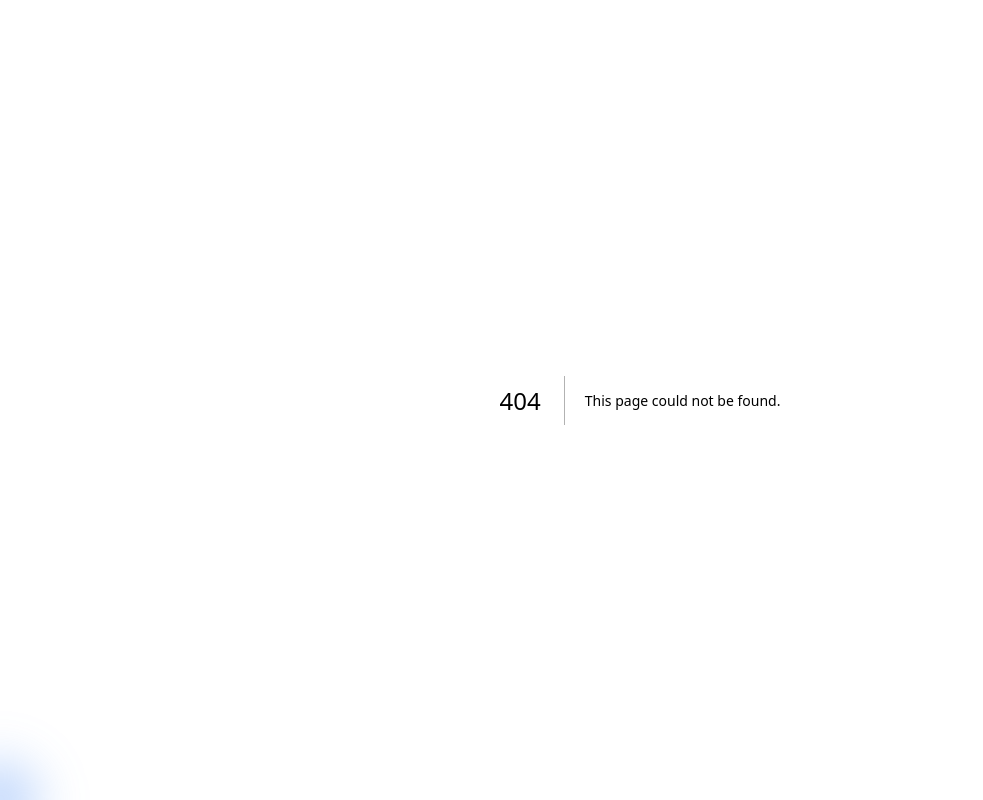
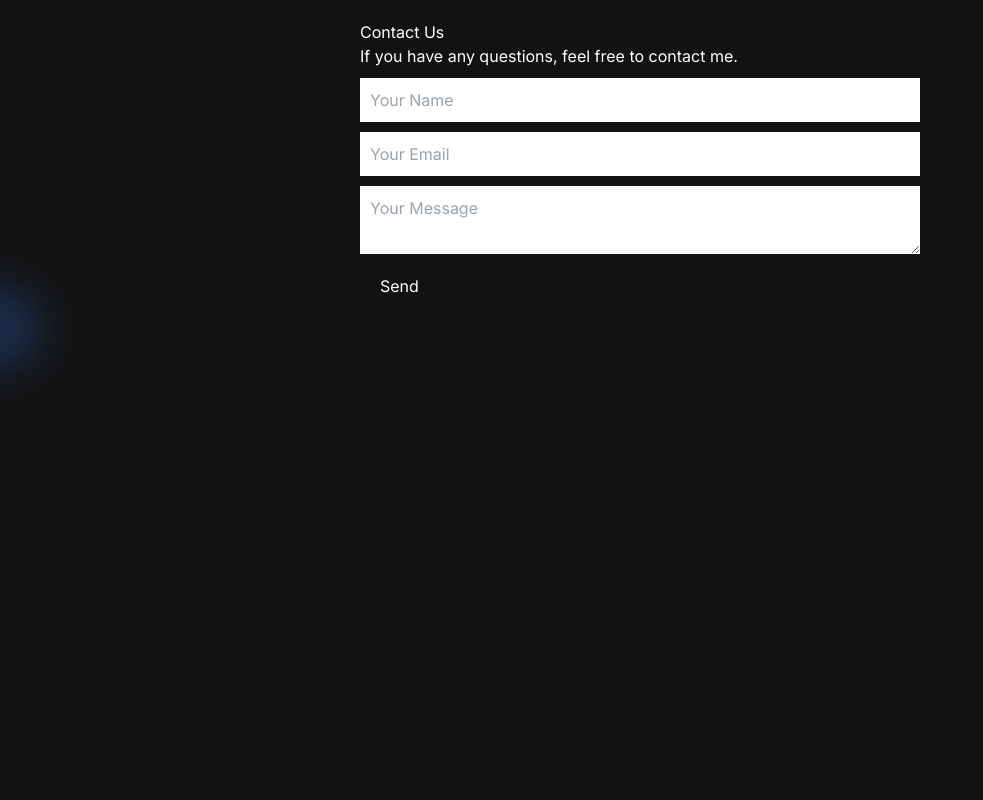
Before and after one commit to iamdeepraj9119/portfolio, a Next.js app: page /contact in a window 1280 px wide. Before the commit this address had no page. Shown: the whole page, without its empty margins (0-983 px from the left). Built offline with nearby package versions, Linux system fonts and the light colour scheme.

Commit message:
done all

```diff
--- a/app/components/Navbar.tsx
+++ b/app/components/Navbar.tsx
@@ -36,6 +36,7 @@ export default function Navbar() {
 
     window.addEventListener('scroll', handleScroll);
     handleScroll();
+
     return () => window.removeEventListener('scroll', handleScroll);
   }, []);
 
@@ -56,13 +57,13 @@ export default function Navbar() {
 
   return (
     <>
-      {/* Progress Bar */}
+      {/* 🔥 Progress Bar */}
       <div
         className="fixed top-0 left-0 h-[2px] bg-blue-500 z-[60] transition-all"
         style={{ width: `${progress}%` }}
       />
 
-      {/* Navbar */}
+      {/* 🔥 Navbar */}
       <div
         className={`fixed top-0 left-0 w-full z-50 transition-all duration-300 ${
           scrolled
@@ -72,7 +73,7 @@ export default function Navbar() {
       >
         <div className="flex justify-between items-center px-6 md:px-20 py-2">
 
-          {/* Logo */}
+          {/* LOGO */}
           <h1
             onClick={() => handleClick('about')}
             className="text-xl font-bold text-white tracking-tight cursor-pointer"
@@ -80,9 +81,10 @@ export default function Navbar() {
             Deepraj Srivastav
           </h1>
 
-          {/* Desktop Menu */}
-          <div className="hidden md:flex gap-8 text-sm font-medium">
+          {/* DESKTOP MENU */}
+          <div className="hidden md:flex gap-8 text-sm font-medium items-center">
 
+            {/* SCROLL LINKS */}
             {['about', 'skills', 'projects'].map((item) => (
               <div
                 key={item}
@@ -99,9 +101,9 @@ export default function Navbar() {
               </div>
             ))}
 
-            {/* 🔥 NEW LINKS */}
+            {/* 🔥 PAGE LINKS */}
             <Link href="/about" className="text-white/70 hover:text-blue-400">
-              About Page
+              About
             </Link>
 
             <Link href="/contact" className="text-white/70 hover:text-blue-400">
@@ -114,7 +116,7 @@ export default function Navbar() {
 
           </div>
 
-          {/* Mobile Button */}
+          {/* MOBILE BUTTON */}
           <button
             className="md:hidden text-white text-xl"
             onClick={() => setMenuOpen(!menuOpen)}
@@ -124,9 +126,10 @@ export default function Navbar() {
 
         </div>
 
-        {/* Mobile Menu */}
+        {/* 🔥 MOBILE MENU */}
         {menuOpen && (
           <div className="md:hidden bg-black/90 backdrop-blur-lg px-6 py-6 space-y-4 text-center">
+
             {['about', 'skills', 'projects'].map((item) => (
               <div
                 key={item}
@@ -140,9 +143,9 @@ export default function Navbar() {
               </div>
             ))}
 
-            {/* 🔥 MOBILE LINKS */}
+            {/* 🔥 MOBILE PAGE LINKS */}
             <Link href="/about" className="block text-white text-lg hover:text-blue-400">
-              ABOUT PAGE
+              ABOUT
             </Link>
 
             <Link href="/contact" className="block text-white text-lg hover:text-blue-400">
@@ -152,6 +155,7 @@ export default function Navbar() {
             <Link href="/privacy-policy" className="block text-white text-lg hover:text-blue-400">
               PRIVACY
             </Link>
+
           </div>
         )}
       </div>
--- /dev/null
+++ b/app/contact/page.tsx
@@ -0,0 +1,32 @@
+export default function Contact() {
+  return (
+    <div style={{ padding: "20px", maxWidth: "600px", margin: "auto" }}>
+      <h1>Contact Us</h1>
+
+      <p>If you have any questions, feel free to contact me.</p>
+
+      <form>
+        <input
+          type="text"
+          placeholder="Your Name"
+          style={{ display: "block", width: "100%", margin: "10px 0", padding: "10px" }}
+        />
+
+        <input
+          type="email"
+          placeholder="Your Email"
+          style={{ display: "block", width: "100%", margin: "10px 0", padding: "10px" }}
+        />
+
+        <textarea
+          placeholder="Your Message"
+          style={{ display: "block", width: "100%", margin: "10px 0", padding: "10px" }}
+        />
+
+        <button style={{ padding: "10px 20px" }}>
+          Send
+        </button>
+      </form>
+    </div>
+  );
+}
--- a/app/layout.tsx
+++ b/app/layout.tsx
@@ -31,9 +31,6 @@ export default function RootLayout({
 }) {
   return (
     <html lang="en">
-      <head>
-        <meta name="google-adsense-account" content="ca-pub-9144958290677464"></meta>
-      </head>
       <body className={inter.className}>
 
         <Loader />
--- /dev/null
+++ b/app/privacy-policy/page.tsx
@@ -0,0 +1,21 @@
+export default function PrivacyPolicy() {
+  return (
+    <div style={{ padding: "20px", maxWidth: "700px", margin: "auto" }}>
+      <h1>Privacy Policy</h1>
+
+      <p>
+        This website uses cookies and third-party services like Google AdSense
+        to display ads and improve user experience.
+      </p>
+
+      <p>
+        We may collect basic user information such as browser type, pages visited,
+        and time spent on the site.
+      </p>
+
+      <p>
+        By using this website, you agree to our privacy policy.
+      </p>
+    </div>
+  );
+}
```
